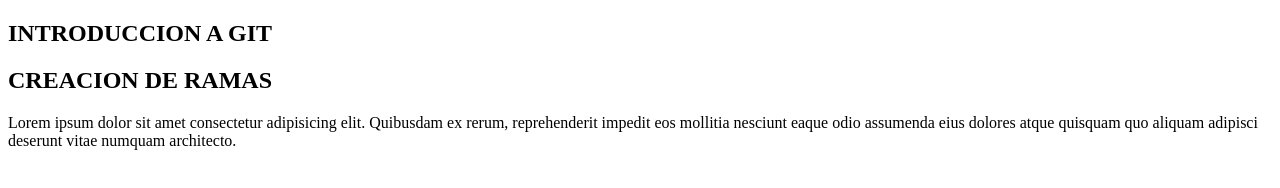
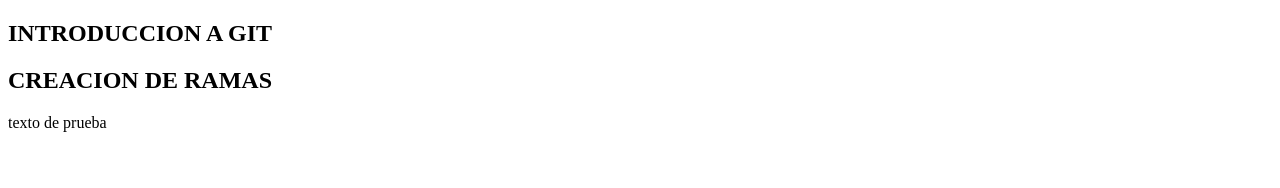
Before and after one commit to danyclaber/git-test, a plain HTML site: page index.html in a window 1280 px wide. Drawn offline with Linux system fonts and the light colour scheme.

Commit message:
feat: marge from other feature

```diff
--- a/index.html
+++ b/index.html
@@ -10,11 +10,8 @@
     <section>
         <h1>INTRODUCCION A GIT</h1>
         <h2>CREACION DE RAMAS</h2>
-        <p>Lorem ipsum dolor sit amet consectetur adipisicing elit.
-            Quibusdam ex rerum, reprehenderit impedit
-            eos mollitia nesciunt eaque odio assumenda eius dolores
-            atque quisquam quo aliquam adipisci deserunt vitae numquam
-            architecto.
+        <p>
+            texto de prueba
         </p>
     </section>
 </body>
```
